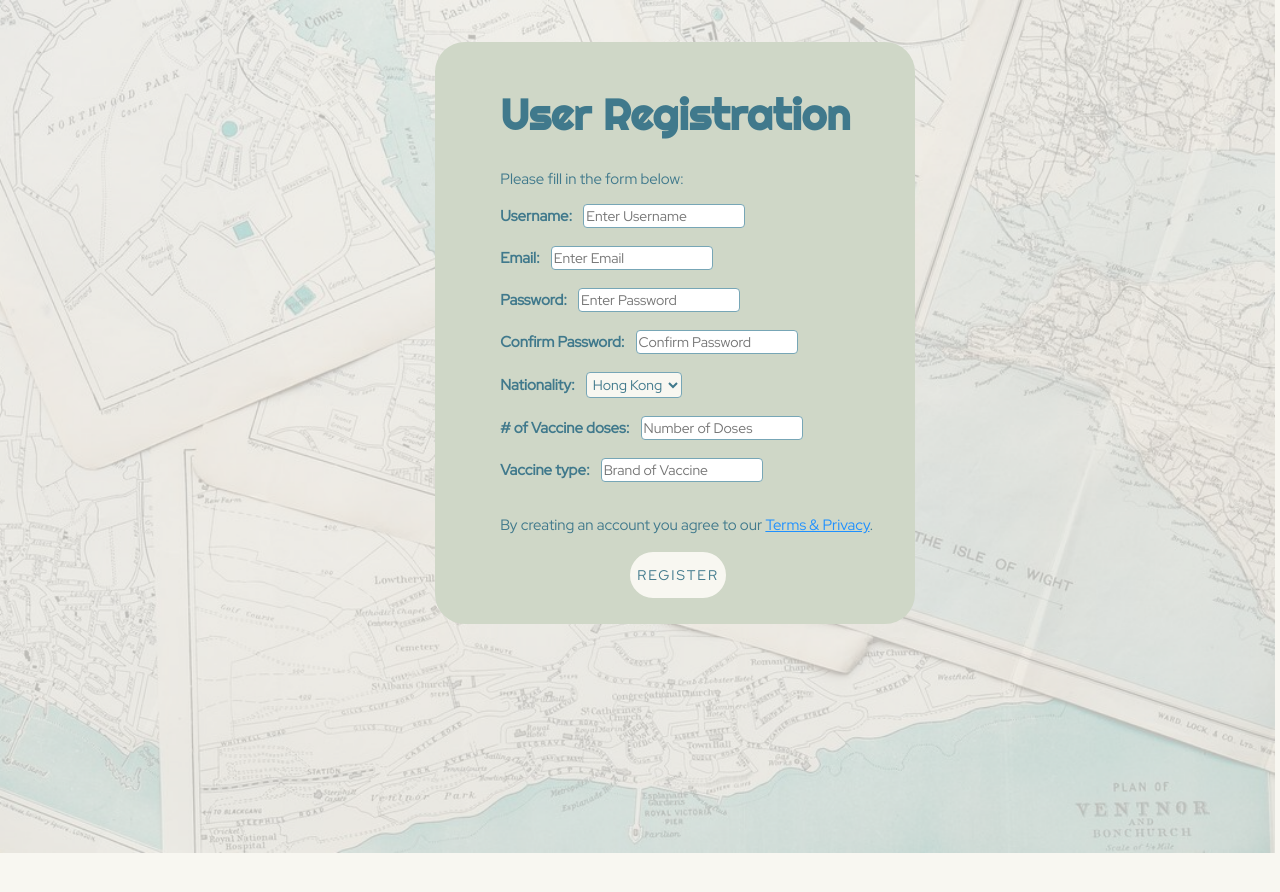
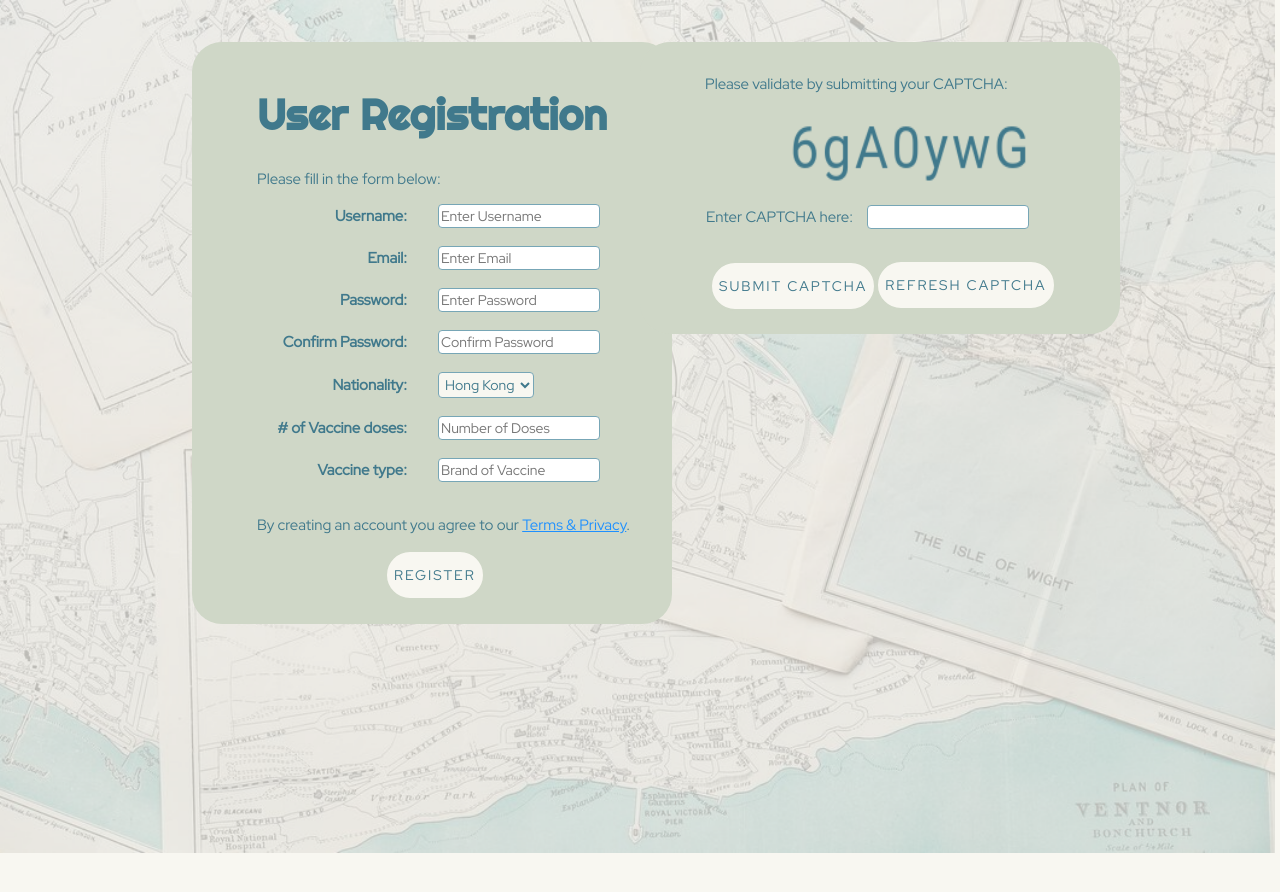
Before and after one commit to SonofLastPanda/htdocs, a PHP site: page /user_reg.php in a window 1280 px wide. Shown: the part 58-950 px from the top of the page. Run offline with PHP 8.4, Linux system fonts and the light colour scheme.

Commit message:
Functional CAPTCHAS added
Functional CAPTCHAS added as well as some more information on the terms page

```diff
--- a/frontend/index.php
+++ b/frontend/index.php
@@ -11,7 +11,7 @@
       <img src="map_background.png" class=body_frontpage>
       <div class="centered">COVID-19 Restriction Tracking System</div>
       <div class="boxed_l"><h3>Welcome traveler!</h1> <div class="p2">As a traveler in 2022, it can be difficult to gather all information needed in an easy way. CoTRACK-19 is a COVID-19 regulation tracking system which can be used when traveling between different parts of the world. </div><br> <h4>Safe travels!</h4>
-      </div><div class="boxed_m"><h3>Want updates?<br>Log in!</h3><div class="p2">This way you can get updates about your favorite destinations.<br> CoTRACK-19 is updated regularly with new information from government websites, national authorities and other official information channels. We stay updated so that you don't have to!</div></div><div class="boxed_r"><h3>Browse all Countries</h3></div>
+      </div><div class="boxed_m"><h3>Want updates?<br>Log in!</h3><div class="p2">This way you can get updates about your favorite destinations.<br> CoTRACK-19 is updated regularly with new information from government websites, national authorities and other official information channels. <b>We stay updated so that you don't have to!</b></div></div><div class="boxed_r"><h3>Browse all Countries</h3></div>
 </body>
 </div>
 </div>
--- /dev/null
+++ b/frontend/script.js
@@ -0,0 +1,73 @@
+
+// // Script to load the font wanted
+// <script src="https://ajax.googleapis.com/ajax/libs/webfont/1.6.26/webfont.js"></script>
+// <script>
+//   WebFont.load({
+//     google: {
+//       families: ['Righteous', 'Red Hat Display']
+//     }
+//   });
+// </script>
+
+// document.querySelector() is used to select an element from the document using its ID
+let captchaText = document.querySelector('#captcha');
+var ctx = captchaText.getContext("2d");
+ctx.font = "32pt Roboto";
+ctx.fillStyle = "#40798C";
+
+let userText = document.querySelector('#textBox');
+let submitButton = document.querySelector('#submitButton');
+let output = document.querySelector('#output');
+let refreshButton = document.querySelector('#refreshButton');
+
+// alphaNums contains the characters with which you want to create the CAPTCHA
+let alphaNums = ['A', 'B', 'C', 'D', 'E', 'F', 'G', 'H', 'I', 'J', 'K', 'L', 'M', 'N', 'O', 'P', 'Q', 'R', 'S', 'T', 'U', 'V', 'W', 'X', 'Y', 'Z', 'a', 'b', 'c', 'd', 'e', 'f', 'g', 'h', 'i', 'j', 'k', 'l', 'm', 'n', 'o', 'p', 'q', 'r', 's', 't', 'u', 'v', 'w', 'x', 'y', 'z', '0', '1', '2', '3', '4', '5', '6', '7', '8', '9'];
+let emptyArr = [];
+// This loop generates a random string of 7 characters using alphaNums
+// Further this string is displayed as a CAPTCHA
+for (let i = 1; i <= 7; i++) {
+ emptyArr.push(alphaNums[Math.floor(Math.random() * alphaNums.length)]);
+}
+var c = emptyArr.join('');
+ctx.fillText(emptyArr.join(''),captchaText.width/4, captchaText.height/2);
+
+// This event listener is stimulated whenever the user press the "Enter" button
+// "Correct!" or "Incorrect, please try again" message is
+// displayed after validating the input text with CAPTCHA
+userText.addEventListener('keyup', function(e) {
+ // Key Code Value of "Enter" Button is 13
+ if (e.keyCode === 13) {
+ if (userText.value === c) {
+ output.classList.add("correctCaptcha");
+ output.innerHTML = "Correct!";
+ } else {
+ output.classList.add("incorrectCaptcha");
+ output.innerHTML = "Incorrect, please try again";
+ }
+ }
+});
+// This event listener is stimulated whenever the user clicks the "Submit" button
+// "Correct!" or "Incorrect, please try again" message is
+// displayed after validating the input text with CAPTCHA
+submitButton.addEventListener('click', function() {
+ if (userText.value === c) {
+ output.classList.add("correctCaptcha");
+ output.innerHTML = "Correct!";
+ } else {
+ output.classList.add("incorrectCaptcha");
+ output.innerHTML = "Incorrect, please try again";
+ }
+});
+// This event listener is stimulated whenever the user press the "Refresh" button
+// A new random CAPTCHA is generated and displayed after the user clicks the "Refresh" button
+refreshButton.addEventListener('click', function() {
+ userText.value = "";
+ let refreshArr = [];
+ for (let j = 1; j <= 7; j++) {
+ refreshArr.push(alphaNums[Math.floor(Math.random() * alphaNums.length)]);
+ }
+ ctx.clearRect(0, 0, captchaText.width, captchaText.height);
+ c = refreshArr.join('');
+ ctx.fillText(refreshArr.join(''),captchaText.width/4, captchaText.height/2);
+ output.innerHTML = "";
+});
--- a/frontend/styles.css
+++ b/frontend/styles.css
@@ -215,7 +215,37 @@
     top: 100px;
     left: 34%;
     opacity: 1;
-    height: 330spx;
+    height: 510px;
+    width: 450px;
+    text-align: left;
+    padding-left: 15px;
+    padding-right: 15px;
+    padding-top: 17px;
+    padding-bottom: 15px;
+    border-radius:30px;
+  }
+  .boxed_c_l {
+    background-color: #CFD7C7;
+    position: fixed;
+    top: 100px;
+    left: 15%;
+    opacity: 1;
+    height: 550px;
+    width: 450px;
+    text-align: left;
+    padding-left: 15px;
+    padding-right: 15px;
+    padding-top: 17px;
+    padding-bottom: 15px;
+    border-radius:30px;
+  }
+  .boxed_c_r {
+    background-color: #CFD7C7;
+    position: fixed;
+    top: 100px;
+    left: 50%;
+    opacity: 1;
+    height: 260px;
     width: 450px;
     text-align: left;
     padding-left: 15px;
@@ -233,6 +263,21 @@
     height:auto;
     background: no-repeat;
   }
-  .checkbox{
-    border:2px;
+  #captcha {
+   height: 80%;
+   width: 80%;
+   font-size: 30px;
+   letter-spacing: 3px;
+   margin: auto;
+   display: block;
+   top: 0;
+   bottom: 0;
+   left: 0;
+   right: 0;
   }
+  label {
+    text-align:right;
+    padding-right:20px;
+    display:inline-block;
+    min-width: 150px;
+  }
--- a/frontend/terms.php
+++ b/frontend/terms.php
@@ -12,7 +12,8 @@
       <form action="login.php">
       <div>
       <h1 style= "text-align: center;">Terms & Conditions</h1>
-      <p>The information on this page is not exhaustive. It is based on the latest available publicly data and authoritative national sources. CoTRACK-19 tries to keep the information on the site up to date, but we take no explicit or implied responsibility for its completeness or accuracy or for personal decisions based on the information.</p>
+      <p style="padding-right: 50px; text-align:justify;">The information on this page is not exhaustive. It is based on the latest available public data and authoritative national sources. CoTRACK-19 tries to keep the information on the site up to date, but we take no explicit or implied responsibility for its completeness or accuracy or for personal decisions based on the information. </p><br>
+      <p style= "padding-right: 50px; text-align: justify;">By agreeing to the terms and registering as a user, you are confirming that you are 18 years old or older.</p>
       </div>
       </div>
       </form>
--- a/frontend/user_reg.php
+++ b/frontend/user_reg.php
@@ -10,7 +10,7 @@
   <body>
   <div class="container">
   <img src="map_background.png" class=body_frontpage>
-    <div class="boxed_c">
+    <div class="boxed_c_l">
       <form action="/performreg.php">
       <div>
       <h1 style= "text-align: center;">User Registration</h1>
@@ -34,10 +34,18 @@
       <input type="vaccine_doses" placeholder="Number of Doses" name="vaccine_doses" required><br><br>
       <label><b>Vaccine type:</b></label>
       <input type="vaccine_type" placeholder="Brand of Vaccine" name="vaccine_type" required><br><br>
-      <p>By creating an account you agree to our <a href="linktotermsandprivacypage.html" style="color:dodgerblue">Terms & Privacy</a>.</p>
+      <p>By creating an account you agree to our <a href="terms.php" style="color:dodgerblue">Terms & Privacy</a>.</p>
       <div>
       <button onclick="location.href = 'www.yoursite.com';" id="myButton" class="button button_register"; style= "margin-left:43px;">REGISTER</button>
       </div></div>
+      <div class="boxed_c_r">
+        <p>Please validate by submitting your CAPTCHA:</p>
+        <canvas id="captcha" style="position: relative; top: -45px;">captcha text</canvas>
+        <div><p style="position: relative;top: -125px; left:1px;">Enter CAPTCHA here:</p><input id="textBox" type="text" name="text"style="position: relative; top: -162px; left: 205px;"><div>
+        <div><button id="submitButton" type="submit" class= "button button_register" style="position:relative; left:55px;top:-130px;">SUBMIT CAPTCHA</button><button id="refreshButton" type="submit" class= "button button_register" style="position:relative; left:55px; top:-131px;">REFRESH CAPTCHA</button></div>
+        <span id="output"></span>
+        <script src="script.js"></script>
+      </div>
       </form>
     </div>
   </body>
```
Also changed, not shown: frontend/login.php (+8 -6 lines).
